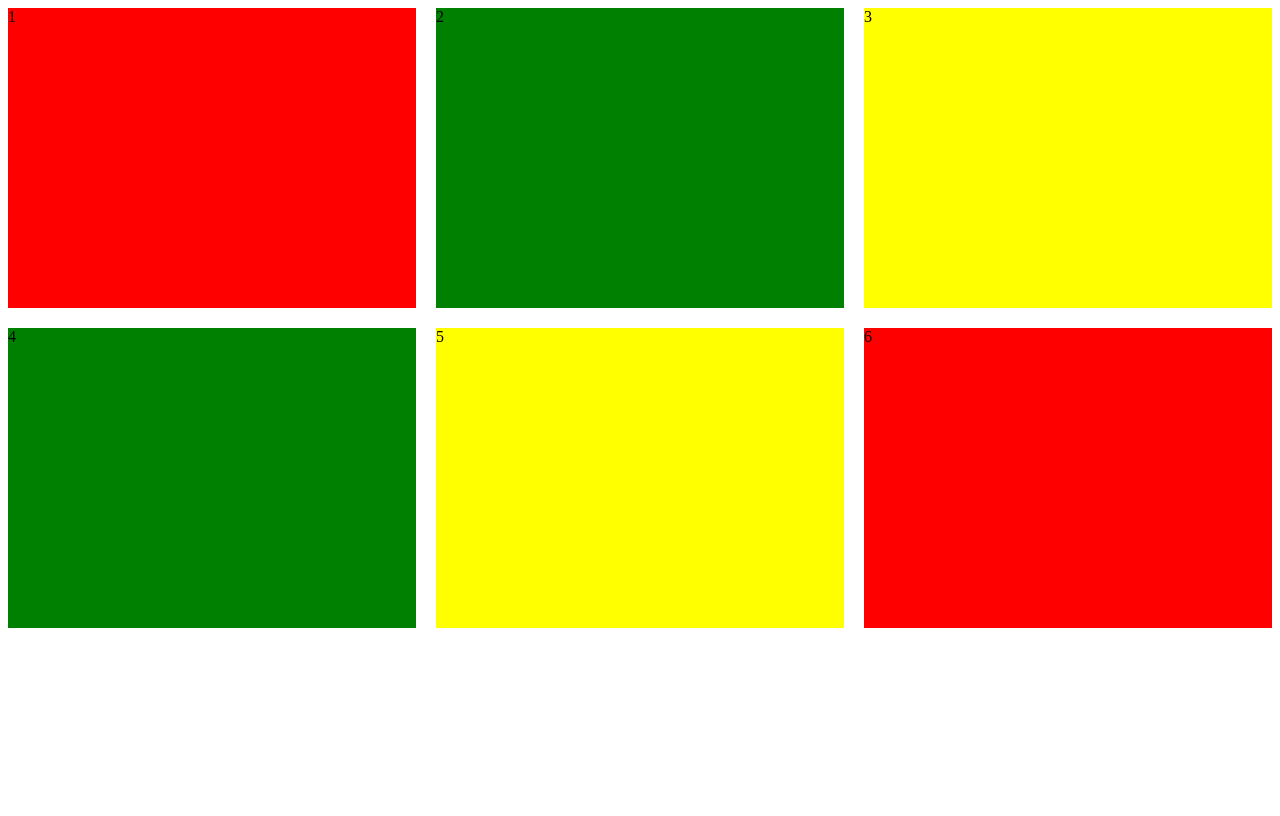
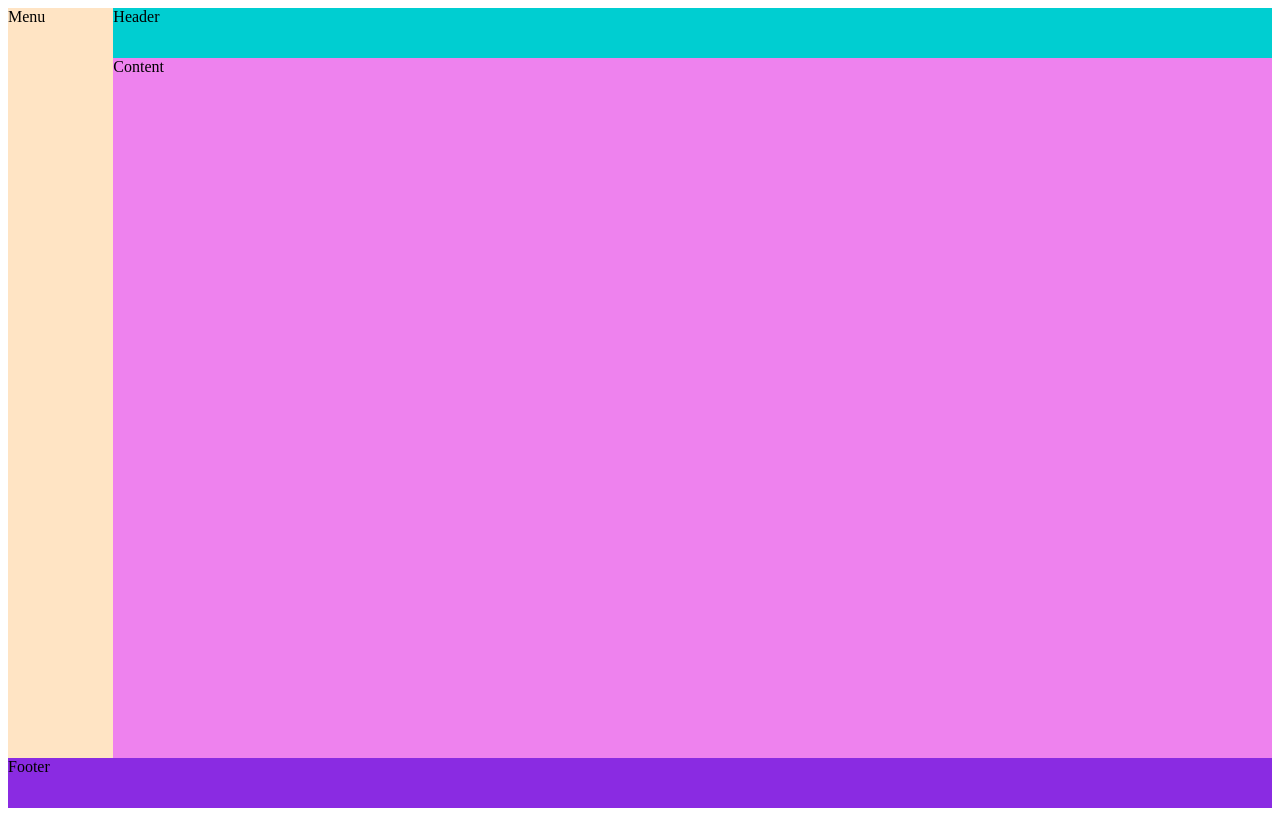
Before and after one commit to Ajhar17103/css-grid, a plain HTML site: page index.html in a window 1280 px wide. Drawn offline with Linux system fonts and the light colour scheme.

Commit message:
create layout

```diff
--- a/index.html
+++ b/index.html
@@ -10,12 +10,11 @@
 <body>
 
     <div class="container">
-        <div class="div1">1</div>
-        <div class="div2">2</div>
-        <div class="div3">3</div>
-        <div class="div4">4</div>
-        <div class="div5">5</div>
-        <div class="div6">6</div>
+        <div class="header">Header</div>
+        <div class="menu">Menu</div>
+        <div class="content">Content</div>
+        <div class="footer">Footer</div>
+
     </div>
 </body>
 </html>
--- a/style.css
+++ b/style.css
@@ -1,18 +1,24 @@
 .container{
-    display: grid;
-    /* grid-template-columns: auto auto auto; */
-    grid-template: repeat(2, auto) / repeat(3, auto);
-    grid-template-rows: 300px 300px;
-    grid-row-gap: 20px;
-    grid-column-gap: 20px;
+ display: grid;
+ height: 100vh;
+ grid-template-columns: repeat(12,1fr);
+ grid-template-rows: 50px auto 50px;
 }
 
-.div1, .div6{
-    background-color: red;
+.header{
+    grid-column: 2/-1;
+    background-color: darkturquoise; 4
 }
-.div2, .div4{
-    background-color: green;
+.menu{
+    background-color: bisque;
+    grid-row:1/3
 }
-.div3, .div5{
-    background-color: yellow;
+.content{
+    grid-column: 2/-1;
+    background-color: violet;
 }
+
+.footer{
+    grid-column: 1/-1;
+    background-color: blueviolet;
+}
```
